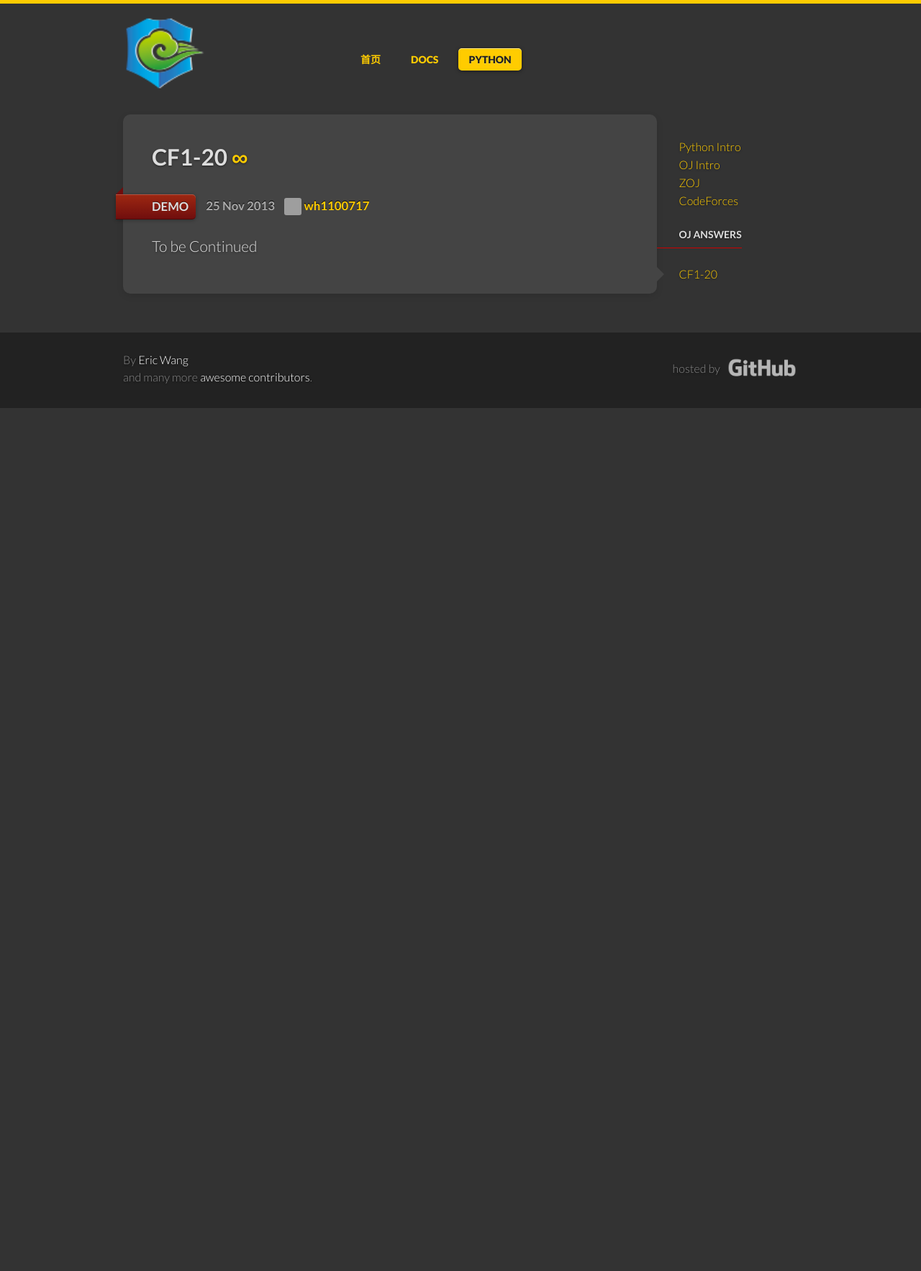
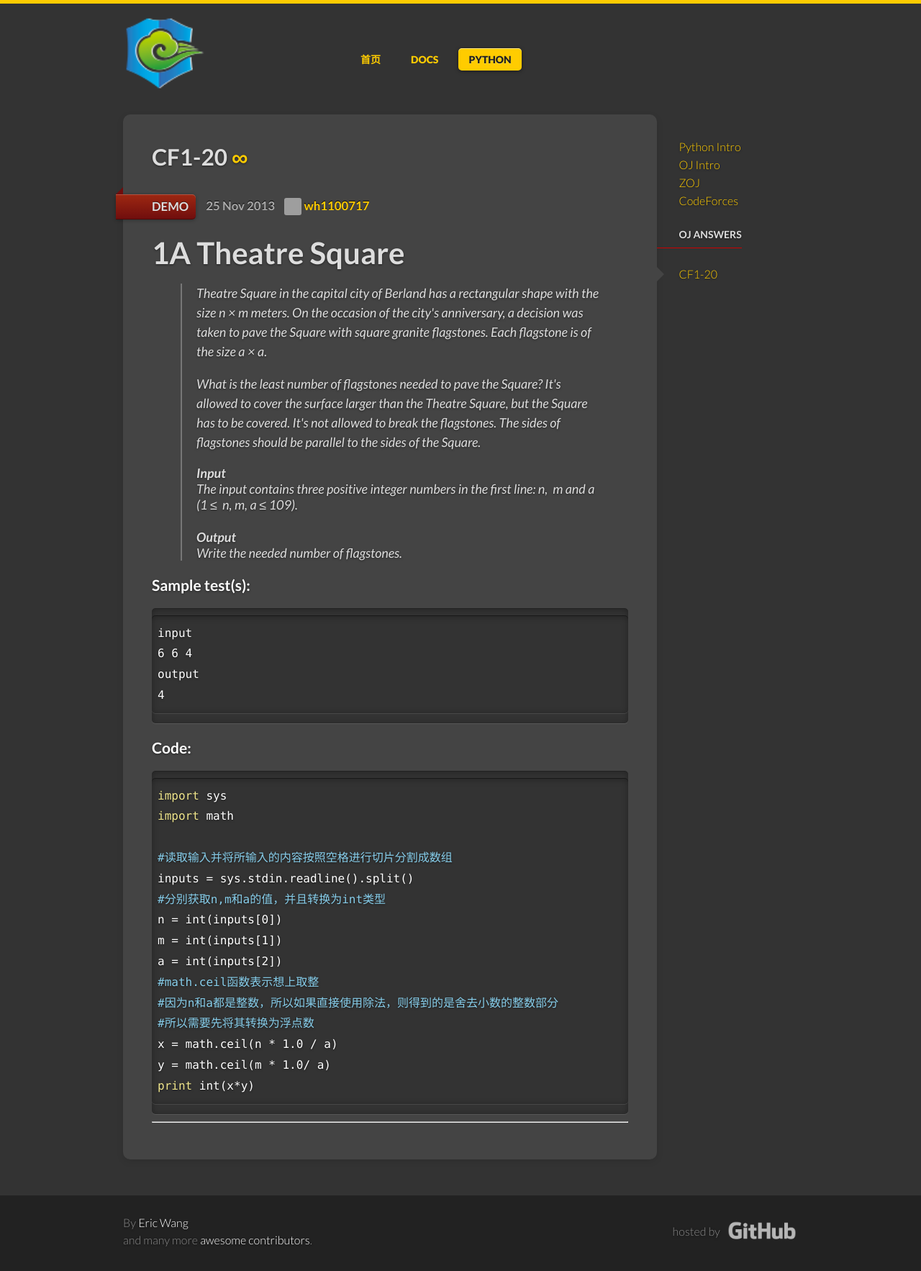
Before and after one commit to wh1100717/poly.emptystack.net, a Jekyll site: the page built from python/answers/cf1-20.md, in a window 1280 px wide. Shown: the whole page at 72% size. Built offline with Jekyll 4.4.1, drawn with Linux system fonts in a browser that asks for light colours; some web fonts are replaced; Markdown is read by kramdown in place of the engine named in the settings; before the commit the page ends 900 px from its top, so only the background shows below that; grey boxes are pictures that could not be loaded.

Commit message:
Add cf_1

````diff
--- a/css/style.css
+++ b/css/style.css
@@ -609,6 +609,9 @@ article h2:first-child {
 
 /* Code Highlighting */
 
+pre {
+  white-space: pre; /* fix bootstrap conflict with pygments */
+}
 
 pre, code {
   white-space: pre;
--- a/python/answers/cf1-20.md
+++ b/python/answers/cf1-20.md
@@ -8,4 +8,48 @@ version: 1.0.0
 categories: [demo]
 ---
 
-To be Continued
+#1A Theatre Square
+
+<blockquote>
+<p>Theatre Square in the capital city of Berland has a rectangular shape with the size n × m meters. On the occasion of the city's anniversary, a decision was taken to pave the Square with square granite flagstones. Each flagstone is of the size a × a.</p>
+
+<p>What is the least number of flagstones needed to pave the Square? It's allowed to cover the surface larger than the Theatre Square, but the Square has to be covered. It's not allowed to break the flagstones. The sides of flagstones should be parallel to the sides of the Square.</p>
+
+<strong>Input</strong><br>
+The input contains three positive integer numbers in the first line: n,  m and a (1 ≤  n, m, a ≤ 109).
+<br>
+<br>
+<strong>Output</strong><br>
+Write the needed number of flagstones.<br>
+</blockquote>
+
+####Sample test(s):
+
+```bash
+input
+6 6 4
+output
+4
+```
+
+####Code:
+
+```python
+import sys
+import math
+
+#读取输入并将所输入的内容按照空格进行切片分割成数组
+inputs = sys.stdin.readline().split()
+#分别获取n,m和a的值，并且转换为int类型
+n = int(inputs[0])
+m = int(inputs[1])
+a = int(inputs[2])
+#math.ceil函数表示想上取整
+#因为n和a都是整数，所以如果直接使用除法，则得到的是舍去小数的整数部分
+#所以需要先将其转换为浮点数
+x = math.ceil(n * 1.0 / a)
+y = math.ceil(m * 1.0/ a)
+print int(x*y)
+```
+
+-------------------------------------------------------------------------------
````
